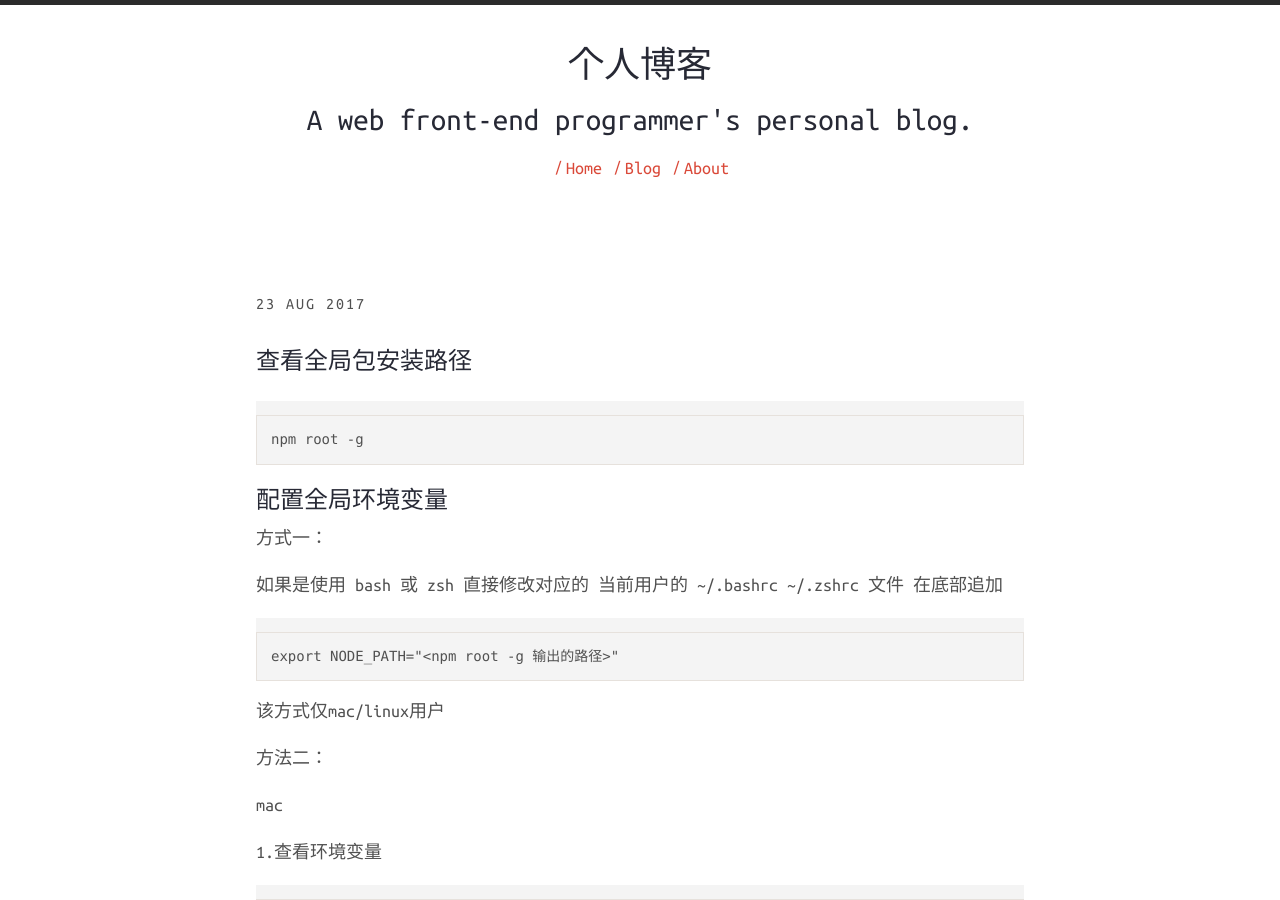
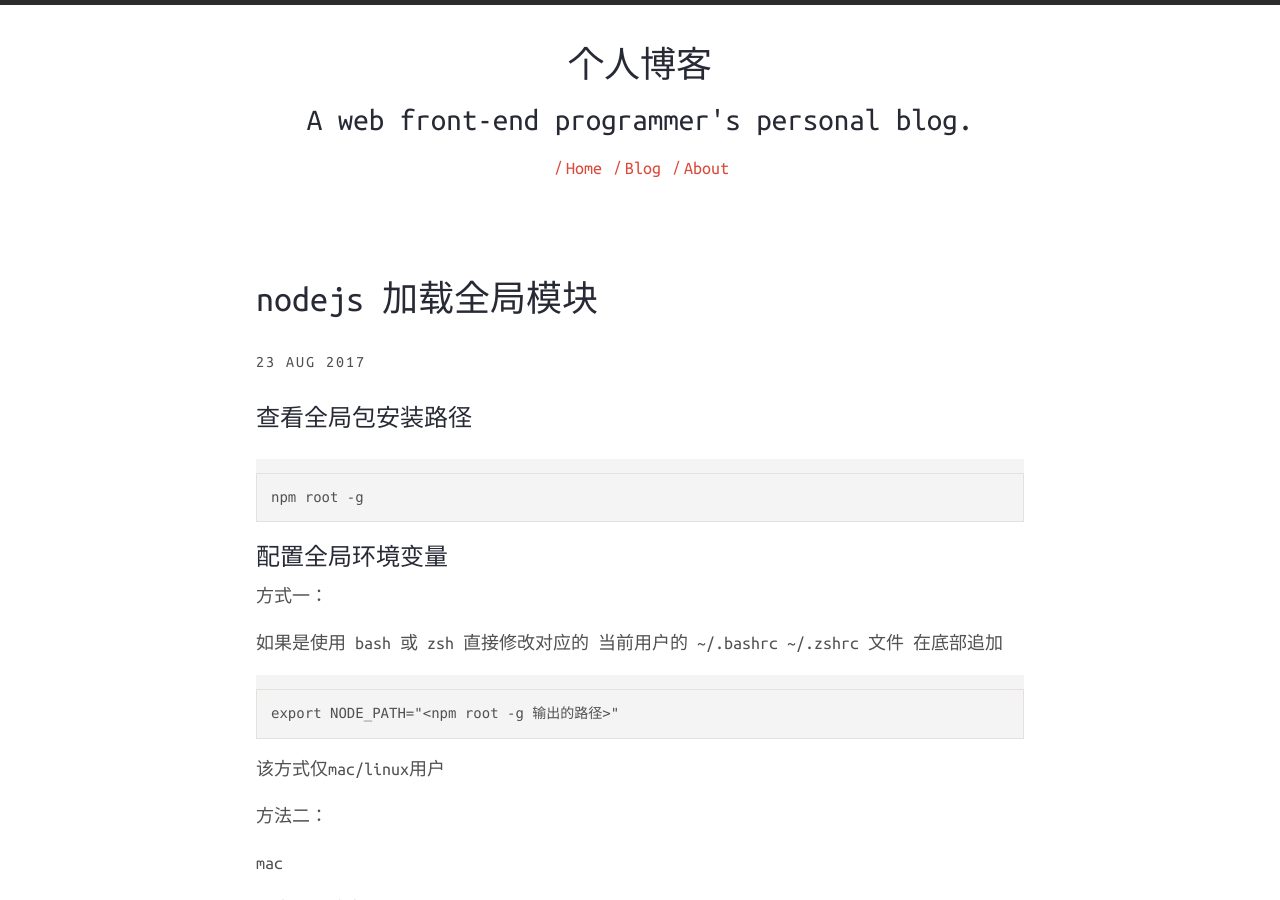
Before and after one commit to CooLNuanfeng/coolnuanfeng.github.com, a Jekyll site: the page built from _posts/2017-08-23-nodepath.md, in a window 1280 px wide and 900 px high. Built offline with Jekyll 4.4.1, drawn with Linux system fonts in a browser that asks for light colours; our own code applies the rules of GitHub Pages for plain Markdown files.

Commit message:
2017-08-23

```diff
--- a/_posts/2017-08-23-nodepath.md
+++ b/_posts/2017-08-23-nodepath.md
@@ -2,9 +2,9 @@
 layout: post
 title:  "nodejs 加载全局模块"
 date:   2017-08-23
-keywords: NODE_PATH node gobal
+keywords: NODE_PATH node gobal nodejs 加载全局模块  bash_profile失效 NODE_PATH环境变量设置 windows/mac
 description:
-categories: nodejs 加载全局模块  bash_profile失效 NODE_PATH环境变量设置 windows/mac
+categories:
 - blog
 permalink: nodepath
 ---
```
